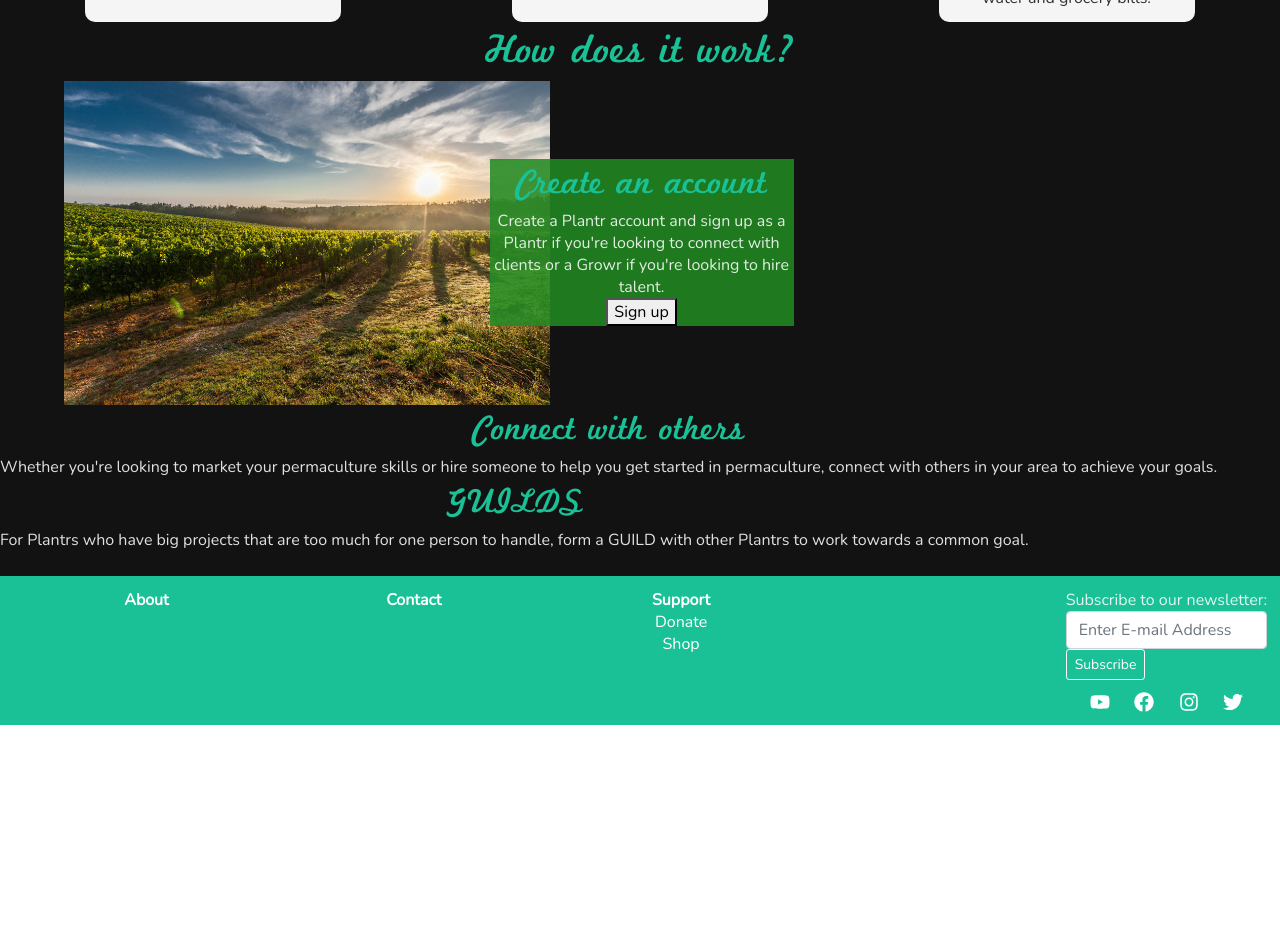
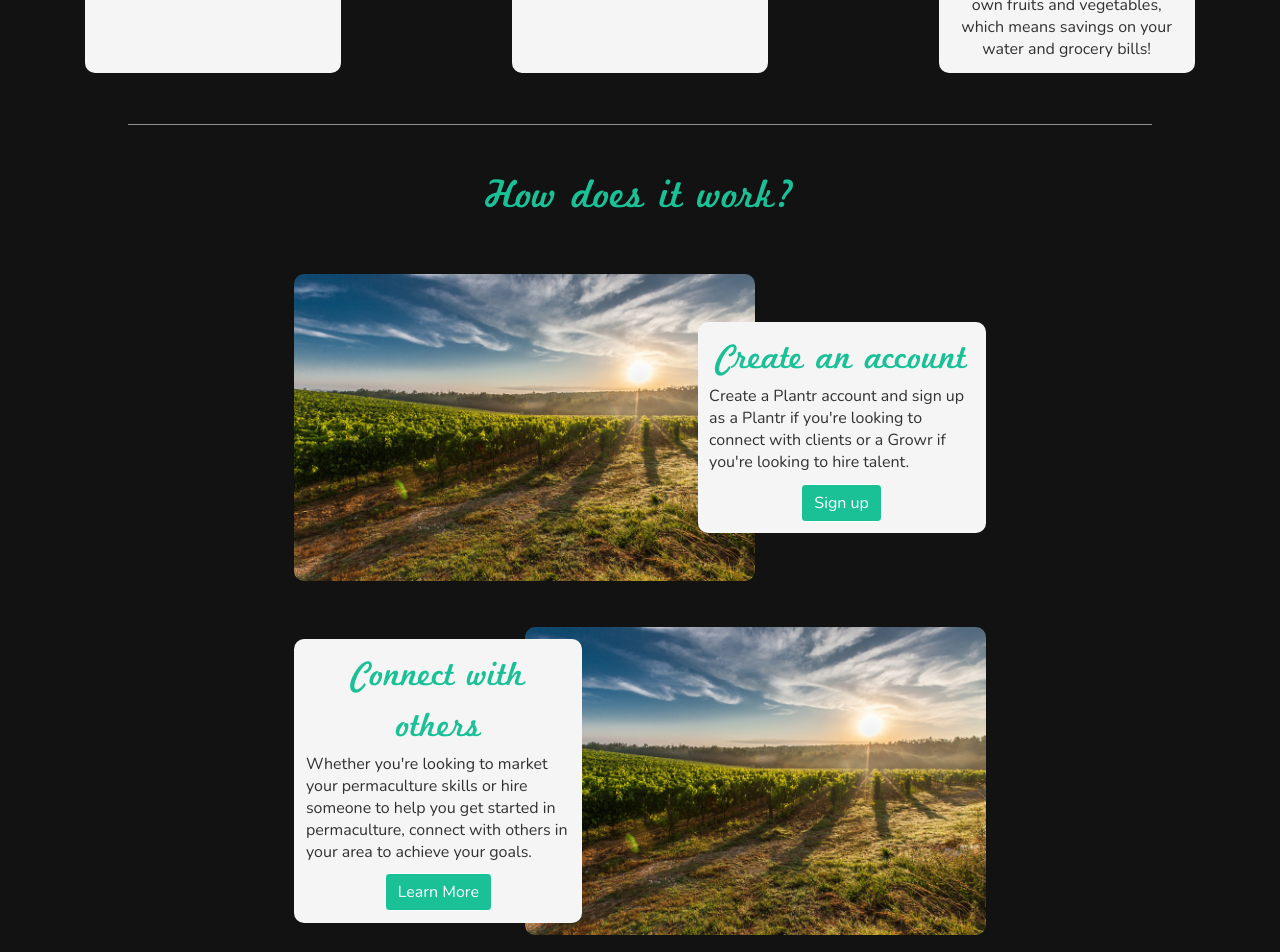
Before and after one commit to Plantrapp/plantrMarketing, a React (Create React App) app: page / in a window 1280 px wide. Shown: the part 1140-2092 px from the top of the page. Before the commit the page ends 1865 px from the top, so only its background shows below. Built offline with nearby package versions, Linux system fonts and the light colour scheme.

Commit message:
finished Home page V.1 added all neccessary css

```diff
--- a/src/pages/Home/Home.css
+++ b/src/pages/Home/Home.css
@@ -34,34 +34,49 @@ img {
   text-align: left;
 }
 .how {
-  /* width: 80%; */
+  width: 90%;
+  margin: 0 auto;
   min-height: 40vh;
   display: flex;
   flex-direction: column;
-  justify-content: space-between;
-  align-items: flex-start;
+  /* justify-content: space-between; */
 }
 .how div {
   flex-basis: 25%;
 }
-.outer-1 {
-  /* background-image: url("../../assets/images/vineyard-428041_1920.jpg"); */
-  /* background-position: center; */
-  /* max-width: 30%; */
-  overflow: visible;
-  /* height: 30vh; */
-  margin-left: 5%;
+.outer {
+  /* margin-left: 25%; */
   display: flex;
   align-items: center;
+  padding: 2% 0;
+  justify-content: center;
 }
-.outer-1 img {
+.outer img {
   width: 40%;
+  border-radius: 10px;
+}
+.inner {
+  background-color: whitesmoke;
+  border-radius: 10px;
+  width: 60%;
+  color: rgba(0, 0, 0, 0.8);
+  padding: 1%;
+  z-index: 2;
+}
+.inner > p {
+  text-align: left;
+  margin-bottom: 4%;
+}
+section {
+  padding-top: 2%;
 }
 
-.inner {
+.right {
   margin-left: -5%;
-  background-color: rgba(34, 139, 34, 0.863);
-
-  overflow: visible;
-  width: 60%;
 }
+.left {
+  margin-right: -5%;
+}
+.title {
+  padding-top: 2%;
+}
--- a/src/pages/Home/Home.js
+++ b/src/pages/Home/Home.js
@@ -4,11 +4,10 @@ import "./Home.css";
 import NavBar from "../../components/NavBar/NavBar";
 import { FaSeedling, FaCoins, FaCheckDouble } from "react-icons/fa";
 import vineyard from "../../assets/images/vineyard-428041_1920.jpg";
-
+import { Button, Col, Container, Row } from "react-bootstrap";
 export default function Home() {
   return (
     <div>
-      {/* <img className="opaque" src={vegetables} /> */}
       <div className="opaque">
         <NavBar />
         <div className="landing-container">
@@ -20,8 +19,8 @@ export default function Home() {
           </p>
         </div>
       </div>
-      <h2 className="plantrFont">Why Plantr?</h2>
-      <div className="why">
+      <h2 className="plantrFont title">Why Plantr?</h2>
+      <section className="why">
         <div>
           <h3 className="plantrFont">Easy</h3>
           <FaCheckDouble size={50} />
@@ -49,10 +48,13 @@ export default function Home() {
             water and grocery bills!
           </p>
         </div>
-      </div>
-      <h2 className="plantrFont">How does it work?</h2>
-      <div className="how">
-        <div className="outer-1">
+      </section>
+
+      <hr />
+
+      <h2 className="plantrFont title">How does it work?</h2>
+      <section className="how">
+        <div className="outer">
           <img src={vineyard} />
           <div className="inner right">
             <h3 className="plantrFont">Create an account</h3>
@@ -61,26 +63,35 @@ export default function Home() {
               to connect with clients or a Growr if you're looking to hire
               talent.
             </p>
-            <button>Sign up</button>
+            <Button>Sign up</Button>
           </div>
         </div>
-        <div>
-          <h3 className="plantrFont right">Connect with others</h3>
+
+        <div className="outer o-left">
+          <div className="inner left">
+            <h3 className="plantrFont">Connect with others</h3>
             <p>
               Whether you're looking to market your permaculture skills or hire
-            someone to help you get started in permaculture, connect with others
-            in your area to achieve your goals.
+              someone to help you get started in permaculture, connect with
+              others in your area to achieve your goals.
             </p>
+            <Button>Learn More</Button>
           </div>
-        <div>
+          <img src={vineyard} />
+        </div>
+        <div className="outer">
+          <img src={vineyard} />
+          <div className="inner right">
             <h3 className="plantrFont">GUILDS</h3>
             <p>
               For Plantrs who have big projects that are too much for one person
-            to handle, form a GUILD with other Plantrs to work towards a common
-            goal.
+              to handle, form a GUILD with other Plantrs to work towards a
+              common goal.
             </p>
+            <Button>Learn More</Button>
           </div>
         </div>
+      </section>
     </div>
   );
 }
```
Lines whose indentation alone changed are shown as unchanged.
